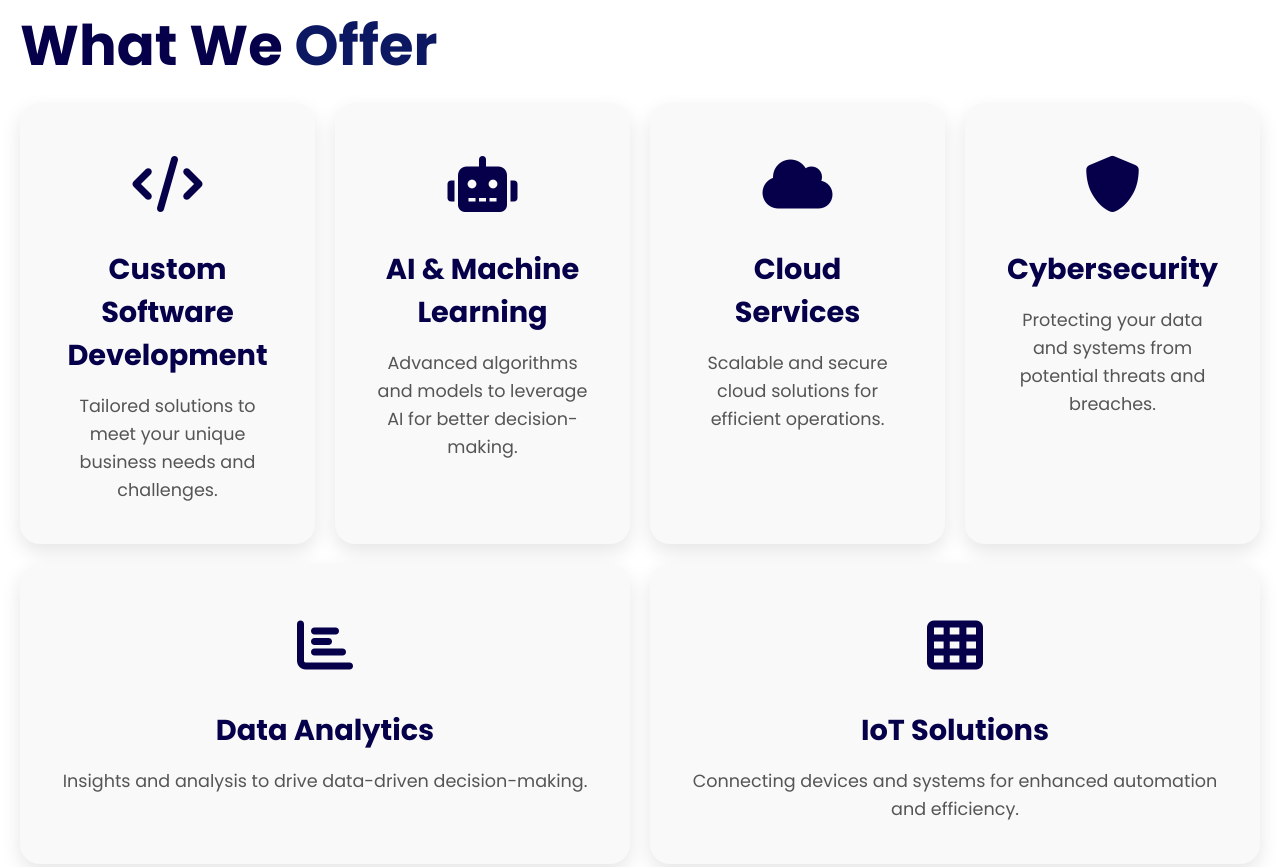
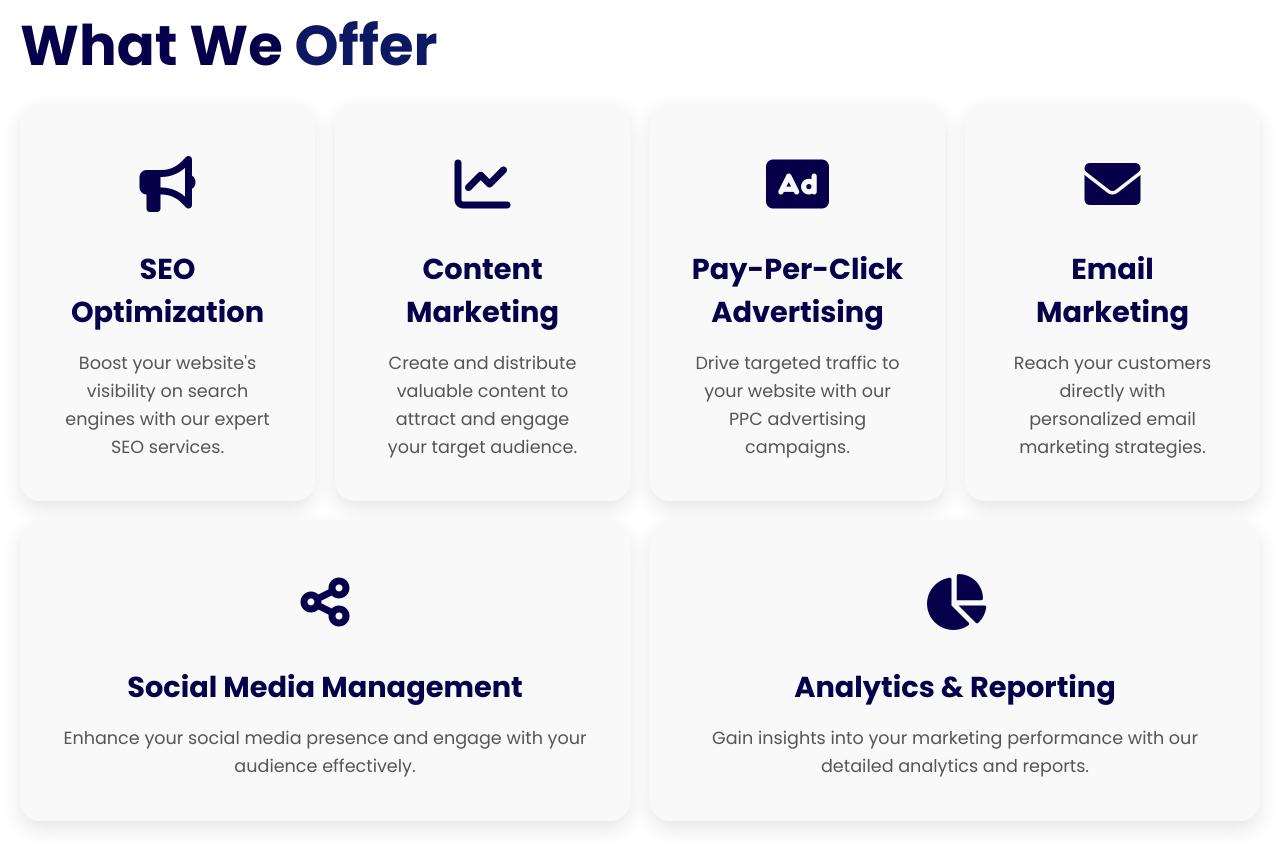
Before and after one commit to Abdullah-Mubeen/marketing, a plain HTML site: page index.html in a window 1280 px wide. Shown: the part 1583-2450 px from the top of the page. Drawn offline with nearby package versions, Linux system fonts and the light colour scheme.

Commit message:
added the project page

```diff
--- a/index.html
+++ b/index.html
@@ -101,49 +101,50 @@
       <div class="services-grid">
           <div class="service-item" data-aos="fade-up" data-aos-delay="0">
               <div class="service-icon">
-                  <i class="fas fa-code"></i>
+                  <i class="fas fa-bullhorn"></i>
               </div>
-              <h3>Custom Software Development</h3>
-              <p>Tailored solutions to meet your unique business needs and challenges.</p>
+              <h3>SEO Optimization</h3>
+              <p>Boost your website's visibility on search engines with our expert SEO services.</p>
           </div>
           <div class="service-item" data-aos="fade-up" data-aos-delay="100">
               <div class="service-icon">
-                  <i class="fas fa-robot"></i>
+                  <i class="fas fa-chart-line"></i>
               </div>
-              <h3>AI & Machine Learning</h3>
-              <p>Advanced algorithms and models to leverage AI for better decision-making.</p>
+              <h3>Content Marketing</h3>
+              <p>Create and distribute valuable content to attract and engage your target audience.</p>
           </div>
           <div class="service-item" data-aos="fade-up" data-aos-delay="200">
               <div class="service-icon">
-                  <i class="fas fa-cloud"></i>
+                  <i class="fas fa-ad"></i>
               </div>
-              <h3>Cloud Services</h3>
-              <p>Scalable and secure cloud solutions for efficient operations.</p>
+              <h3>Pay-Per-Click Advertising</h3>
+              <p>Drive targeted traffic to your website with our PPC advertising campaigns.</p>
           </div>
           <div class="service-item" data-aos="fade-up" data-aos-delay="300">
               <div class="service-icon">
-                  <i class="fas fa-shield-alt"></i>
+                  <i class="fas fa-envelope"></i>
               </div>
-              <h3>Cybersecurity</h3>
-              <p>Protecting your data and systems from potential threats and breaches.</p>
+              <h3>Email Marketing</h3>
+              <p>Reach your customers directly with personalized email marketing strategies.</p>
           </div>
           <div class="service-item" data-aos="fade-up" data-aos-delay="400">
               <div class="service-icon">
-                  <i class="fas fa-chart-bar"></i>
+                  <i class="fas fa-share-alt"></i>
               </div>
-              <h3>Data Analytics</h3>
-              <p>Insights and analysis to drive data-driven decision-making.</p>
+              <h3>Social Media Management</h3>
+              <p>Enhance your social media presence and engage with your audience effectively.</p>
           </div>
           <div class="service-item" data-aos="fade-up" data-aos-delay="500">
               <div class="service-icon">
-                  <i class="fas fa-th"></i>
+                  <i class="fas fa-chart-pie"></i>
               </div>
-              <h3>IoT Solutions</h3>
-              <p>Connecting devices and systems for enhanced automation and efficiency.</p>
+              <h3>Analytics & Reporting</h3>
+              <p>Gain insights into your marketing performance with our detailed analytics and reports.</p>
           </div>
       </div>
   </div>
 </section>
+
 
 <script src="https://cdnjs.cloudflare.com/ajax/libs/aos/2.3.4/aos.js"></script>
 <script>
```
